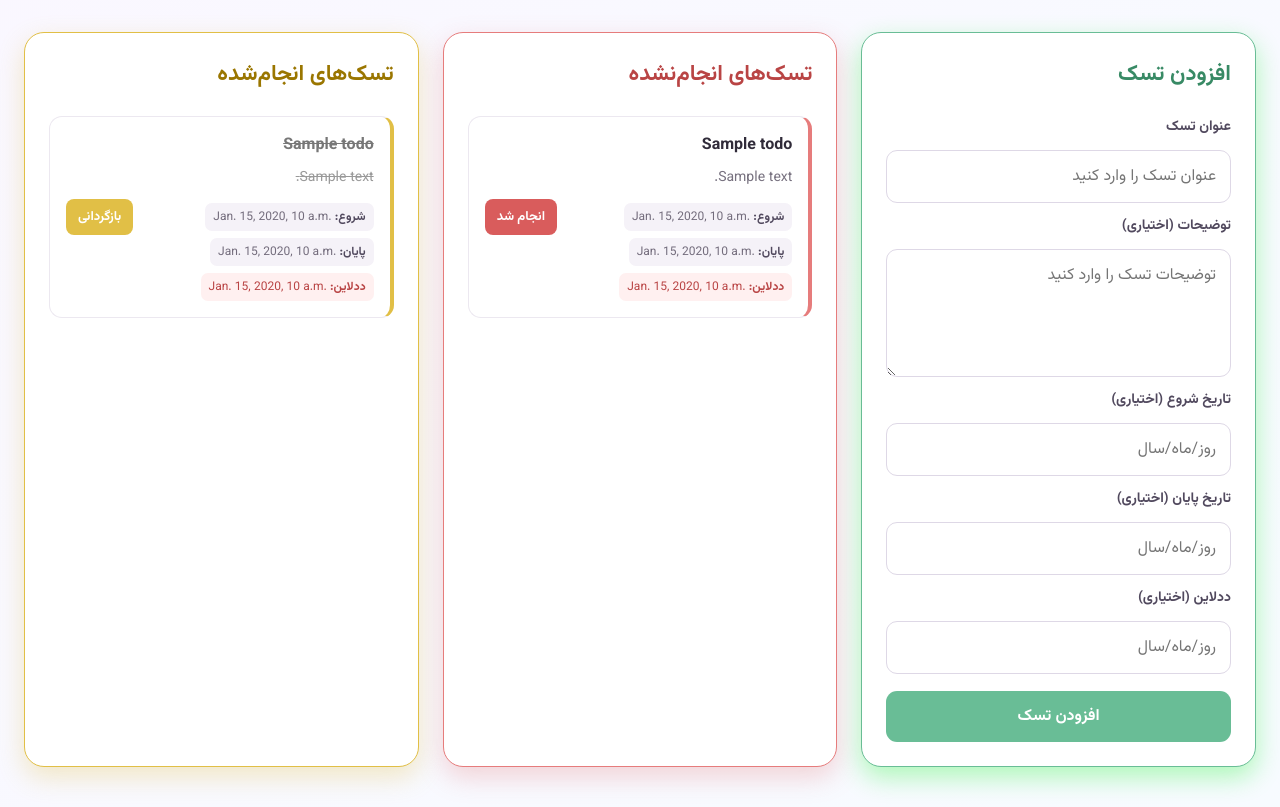
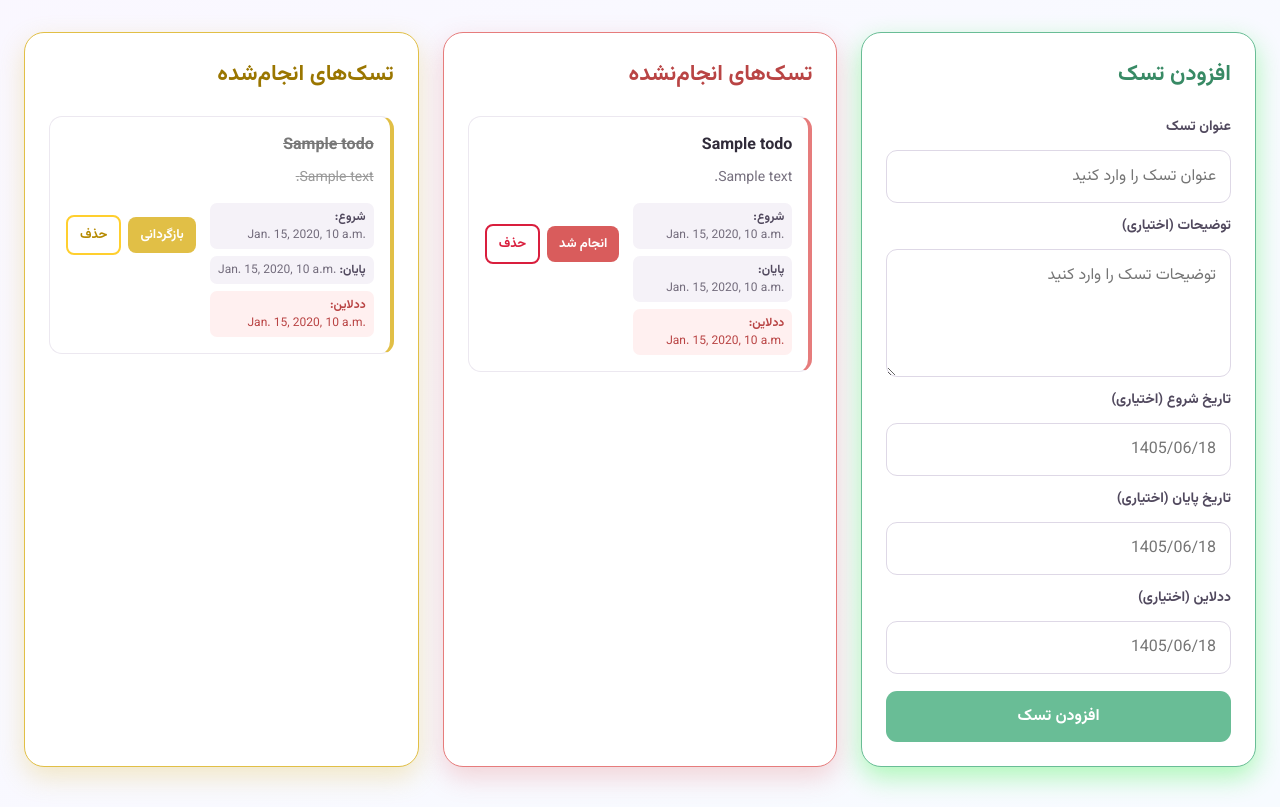
Before and after one commit to farnamrajabi028-cpu/Todoapp, a Django app: template todoapplication/templates/todoapplication/home.html in a window 1280 px wide. Shown: the part 131-938 px from the top of the page. Run offline with Django 5.2, Linux system fonts and the light colour scheme; the template is opened without the code that fills it: most values are stand-ins (such as "Sample title", 1, 10 or a date in 2020).

Commit message:
Fix todo template and add delete functionality

```diff
--- a/todoapplication/static/todoapplication/style.css
+++ b/todoapplication/static/todoapplication/style.css
@@ -39,12 +39,10 @@ textarea {
     display: grid;
     direction: rtl;
     grid-template-columns: repeat(3, minmax(0, 1fr));
+    align-items: stretch;
     gap: 24px;
     width: min(1400px, 100%);
     margin: 0 auto;
-
-    /* هر سه ستون هم‌ارتفاع می‌شوند */
-    align-items: stretch;
 }
 
 .column {
@@ -93,6 +91,8 @@ textarea {
     font-size: 22px;
 }
 
+/* فرم افزودن تسک */
+
 .todo-form {
     display: flex;
     flex-direction: column;
@@ -115,7 +115,9 @@ textarea {
     background: #ffffff;
     color: #332f3b;
     font: inherit;
-    transition: border-color 0.2s, box-shadow 0.2s;
+    transition:
+        border-color 0.2s,
+        box-shadow 0.2s;
 }
 
 .todo-form textarea {
@@ -140,7 +142,6 @@ textarea {
     display: inline-block;
 }
 
-
 .todo-form > button {
     margin-top: 5px;
     padding: 13px 18px;
@@ -157,6 +158,8 @@ textarea {
 .todo-form > button:hover {
     background: #388a65;
 }
+
+/* فهرست تسک‌ها */
 
 .task-list {
     display: flex;
@@ -212,6 +215,15 @@ textarea {
     text-decoration: line-through;
 }
 
+/* دکمه‌های هر تسک */
+
+.task-actions {
+    display: flex;
+    align-items: center;
+    flex-shrink: 0;
+    gap: 7px;
+}
+
 .task-action {
     flex-shrink: 0;
     margin: 0;
@@ -225,7 +237,14 @@ textarea {
     font: inherit;
     font-size: 13px;
     font-weight: 700;
+    white-space: nowrap;
     cursor: pointer;
+    transition:
+        color 0.2s,
+        background 0.2s,
+        border-color 0.2s,
+        box-shadow 0.2s,
+        transform 0.2s;
 }
 
 .complete-button {
@@ -243,6 +262,43 @@ textarea {
 .undo-button:hover {
     background: #9a7600;
 }
+
+/* دکمه حذف مشترک */
+
+.delete-button {
+    min-width: 48px;
+    background: #ffffff;
+}
+
+/* حذف در ستون تسک‌های انجام‌نشده */
+
+.pending-delete-button {
+    border: 2px solid #d91e3d !important;
+    color: #d91e3d !important;
+}
+
+.pending-delete-button:hover {
+    color: #ffffff !important;
+    background: #d91e3d;
+    box-shadow: 0 5px 12px rgba(217, 30, 61, 0.24);
+    transform: translateY(-1px);
+}
+
+/* حذف در ستون تسک‌های انجام‌شده */
+
+.completed-delete-button {
+    border: 2px solid #ffcf2e !important;
+    color: #b58a00 !important;
+}
+
+.completed-delete-button:hover {
+    color: #ffffff !important;
+    background: #e1b51f;
+    box-shadow: 0 5px 12px rgba(225, 181, 31, 0.25);
+    transform: translateY(-1px);
+}
+
+/* تاریخ‌ها */
 
 .task-dates {
     display: flex;
@@ -281,6 +337,8 @@ textarea {
     text-align: center;
 }
 
+/* نمایش تبلت */
+
 @media (max-width: 950px) {
     .todo-layout {
         grid-template-columns: 1fr;
@@ -291,6 +349,8 @@ textarea {
         height: auto;
     }
 }
+
+/* نمایش موبایل */
 
 @media (max-width: 600px) {
     body {
@@ -310,7 +370,14 @@ textarea {
         flex-direction: column;
     }
 
-    .task-action,
+    .task-actions {
+        width: 100%;
+    }
+
+    .task-action {
+        flex: 1;
+    }
+
     .task-card button {
         width: 100%;
     }
--- a/todoapplication/templates/todoapplication/home.html
+++ b/todoapplication/templates/todoapplication/home.html
@@ -1,11 +1,9 @@
 {% load static %}
-
 
 <!DOCTYPE html>
 <html lang="fa" dir="rtl">
 <head>
     <meta charset="UTF-8">
-
     <meta
         name="viewport"
         content="width=device-width, initial-scale=1.0"
@@ -30,17 +28,12 @@
 
         <!-- ستون افزودن تسک -->
         <section class="column add-column">
-
             <h2>افزودن تسک</h2>
 
-            <form method="POST" class="todo-form">
-
+            <form method="POST" action="{% url 'home' %}" class="todo-form">
                 {% csrf_token %}
 
-                <label for="title">
-                    عنوان تسک
-                </label>
-
+                <label for="title">عنوان تسک</label>
                 <input
                     type="text"
                     id="title"
@@ -49,10 +42,7 @@
                     required
                 >
 
-                <label for="description">
-                    توضیحات (اختیاری)
-                </label>
-
+                <label for="description">توضیحات (اختیاری)</label>
                 <textarea
                     id="description"
                     name="description"
@@ -60,77 +50,64 @@
                     rows="4"
                 ></textarea>
 
-                <label for="start_date">
-                    تاریخ شروع (اختیاری)
-                </label>
-
+                <label for="start_date">تاریخ شروع (اختیاری)</label>
                 <input
                     type="text"
                     id="start_date"
                     name="start_date"
                     class="date-input"
-                    placeholder="روز/ماه/سال"
+                    placeholder="1405/06/18"
                     inputmode="numeric"
                     maxlength="10"
                     pattern="1[34][0-9]{2}/(0[1-9]|1[0-2])/(0[1-9]|[12][0-9]|3[01])"
-                    title="مثال: 2026/09/08"
+                    title="مثال: 1405/06/18"
                     dir="ltr"
                 >
 
-                <label for="end_date">
-                    تاریخ پایان (اختیاری)
-                </label>
-
+                <label for="end_date">تاریخ پایان (اختیاری)</label>
                 <input
                     type="text"
                     id="end_date"
                     name="end_date"
                     class="date-input"
-                    placeholder="روز/ماه/سال"
+                    placeholder="1405/06/18"
                     inputmode="numeric"
                     maxlength="10"
                     pattern="1[34][0-9]{2}/(0[1-9]|1[0-2])/(0[1-9]|[12][0-9]|3[01])"
-                    title="مثال: 2026/09/08"
+                    title="مثال: 1405/06/18"
                     dir="ltr"
                 >
 
-                <label for="deadline">
-                    ددلاین (اختیاری)
-                </label>
-
+                <label for="deadline">ددلاین (اختیاری)</label>
                 <input
                     type="text"
                     id="deadline"
                     name="deadline"
                     class="date-input"
-                    placeholder="روز/ماه/سال"
+                    placeholder="1405/06/18"
                     inputmode="numeric"
                     maxlength="10"
                     pattern="1[34][0-9]{2}/(0[1-9]|1[0-2])/(0[1-9]|[12][0-9]|3[01])"
-                    title="مثال: 2026/09/08"
+                    title="مثال: 1405/06/18"
                     dir="ltr"
                 >
 
                 <button type="submit">
                     افزودن تسک
                 </button>
-
             </form>
         </section>
 
         <!-- ستون تسک‌های انجام‌نشده -->
         <section class="column pending-column">
-
             <h2>تسک‌های انجام‌نشده</h2>
 
             <div class="task-list">
-
                 {% for todo in pending_todos %}
 
                     <article class="task-card pending-card">
 
                         <div class="task-content">
-
                             <h3>{{ todo.title }}</h3>
 
                             {% if todo.description %}
@@ -140,19 +117,13 @@
                             {% endif %}
 
                             {% if todo.start_date or todo.end_date or todo.deadline %}
-
                                 <div class="task-dates">
 
                                     {% if todo.start_date %}
                                         <p>
                                             <strong>شروع:</strong>
-
-                                            <span
-                                                class="date-display"
-                                                dir="ltr"
-                                            >
+                                            <span class="date-display" dir="ltr">
                                                 {{ todo.jalali_start_date }}
-
                                             </span>
                                         </p>
                                     {% endif %}
@@ -160,11 +131,7 @@
                                     {% if todo.end_date %}
                                         <p>
                                             <strong>پایان:</strong>
-
-                                            <span
-                                                class="date-display"
-                                                dir="ltr"
-                                            >
+                                            <span class="date-display" dir="ltr">
                                                 {{ todo.jalali_end_date }}
                                             </span>
                                         </p>
@@ -173,21 +140,17 @@
                                     {% if todo.deadline %}
                                         <p class="deadline-date">
                                             <strong>ددلاین:</strong>
-
-                                            <span
-                                                class="date-display"
-                                                dir="ltr"
-                                            >
+                                            <span class="date-display" dir="ltr">
                                                 {{ todo.jalali_deadline }}
                                             </span>
                                         </p>
                                     {% endif %}
 
                                 </div>
+                            {% endif %}
+                        </div>
 
-                            {% endif %}
-
-                        </div>
+                        <div class="task-actions">
 
                             <form
                                 method="POST"
@@ -202,9 +165,27 @@
                                 >
                                     انجام شد
                                 </button>
-
                             </form>
 
+                            <form
+                                method="POST"
+                                action="{% url 'delete_todo' todo.id %}"
+                                class="task-action"
+                                onsubmit="return confirm('آیا از حذف این تسک مطمئن هستید؟');"
+                            >
+                                {% csrf_token %}
+
+                                <button
+                                    type="submit"
+                                    class="delete-button pending-delete-button"
+                                    title="حذف"
+                                    aria-label="حذف تسک {{ todo.title }}"
+                                >
+                                    حذف
+                                </button>
+                            </form>
+
+                        </div>
                     </article>
 
                 {% empty %}
@@ -214,23 +195,19 @@
                     </p>
 
                 {% endfor %}
-
             </div>
         </section>
 
         <!-- ستون تسک‌های انجام‌شده -->
         <section class="column completed-column">
-
             <h2>تسک‌های انجام‌شده</h2>
 
             <div class="task-list">
-
                 {% for todo in completed_todos %}
 
                     <article class="task-card completed-card">
 
                         <div class="task-content">
-
                             <h3>{{ todo.title }}</h3>
 
                             {% if todo.description %}
@@ -240,17 +217,12 @@
                             {% endif %}
 
                             {% if todo.start_date or todo.end_date or todo.deadline %}
-
                                 <div class="task-dates">
 
                                     {% if todo.start_date %}
                                         <p>
                                             <strong>شروع:</strong>
-
-                                            <span
-                                                class="date-display"
-                                                dir="ltr"
-                                            >
+                                            <span class="date-display" dir="ltr">
                                                 {{ todo.jalali_start_date }}
                                             </span>
                                         </p>
@@ -259,11 +231,7 @@
                                     {% if todo.end_date %}
                                         <p>
                                             <strong>پایان:</strong>
-
-                                            <span
-                                                class="date-display"
-                                                dir="ltr"
-                                            >
+                                            <span class="date-display" dir="ltr">
                                                 {{ todo.jalali_end_date }}
                                             </span>
                                         </p>
@@ -272,21 +240,17 @@
                                     {% if todo.deadline %}
                                         <p class="deadline-date">
                                             <strong>ددلاین:</strong>
-
-                                            <span
-                                                class="date-display"
-                                                dir="ltr"
-                                            >
+                                            <span class="date-display" dir="ltr">
                                                 {{ todo.jalali_deadline }}
                                             </span>
                                         </p>
                                     {% endif %}
 
                                 </div>
+                            {% endif %}
+                        </div>
 
-                            {% endif %}
-
-                        </div>
+                        <div class="task-actions">
 
                             <form
                                 method="POST"
@@ -301,9 +265,27 @@
                                 >
                                     بازگردانی
                                 </button>
-
                             </form>
 
+                            <form
+                                method="POST"
+                                action="{% url 'delete_todo' todo.id %}"
+                                class="task-action"
+                                onsubmit="return confirm('آیا از حذف این تسک مطمئن هستید؟');"
+                            >
+                                {% csrf_token %}
+
+                                <button
+                                    type="submit"
+                                    class="delete-button completed-delete-button"
+                                    title="حذف"
+                                    aria-label="حذف تسک {{ todo.title }}"
+                                >
+                                    حذف
+                                </button>
+                            </form>
+
+                        </div>
                     </article>
 
                 {% empty %}
@@ -313,40 +295,32 @@
                     </p>
 
                 {% endfor %}
-
             </div>
         </section>
 
     </main>
 
     <script>
-        const dateInputs =
-            document.querySelectorAll(".date-input");
+        const dateInputs = document.querySelectorAll(".date-input");
 
         dateInputs.forEach(function (input) {
-
             input.addEventListener("input", function () {
-
                 let value = input.value
                     .replace(/\D/g, "")
                     .slice(0, 8);
 
                 if (value.length > 4) {
-
                     value =
                         value.slice(0, 4) +
                         "/" +
                         value.slice(4, 6) +
                         "/" +
                         value.slice(6);
-
                 } else if (value.length > 2) {
-
                     value =
                         value.slice(0, 4) +
                         "/" +
                         value.slice(4);
-
                 }
 
                 input.value = value;
```
Also changed, not shown: todoapp/urls.py (+17 -2 lines), todoapplication/views.py (+11 -1 lines). Lines whose indentation alone changed are shown as unchanged.
